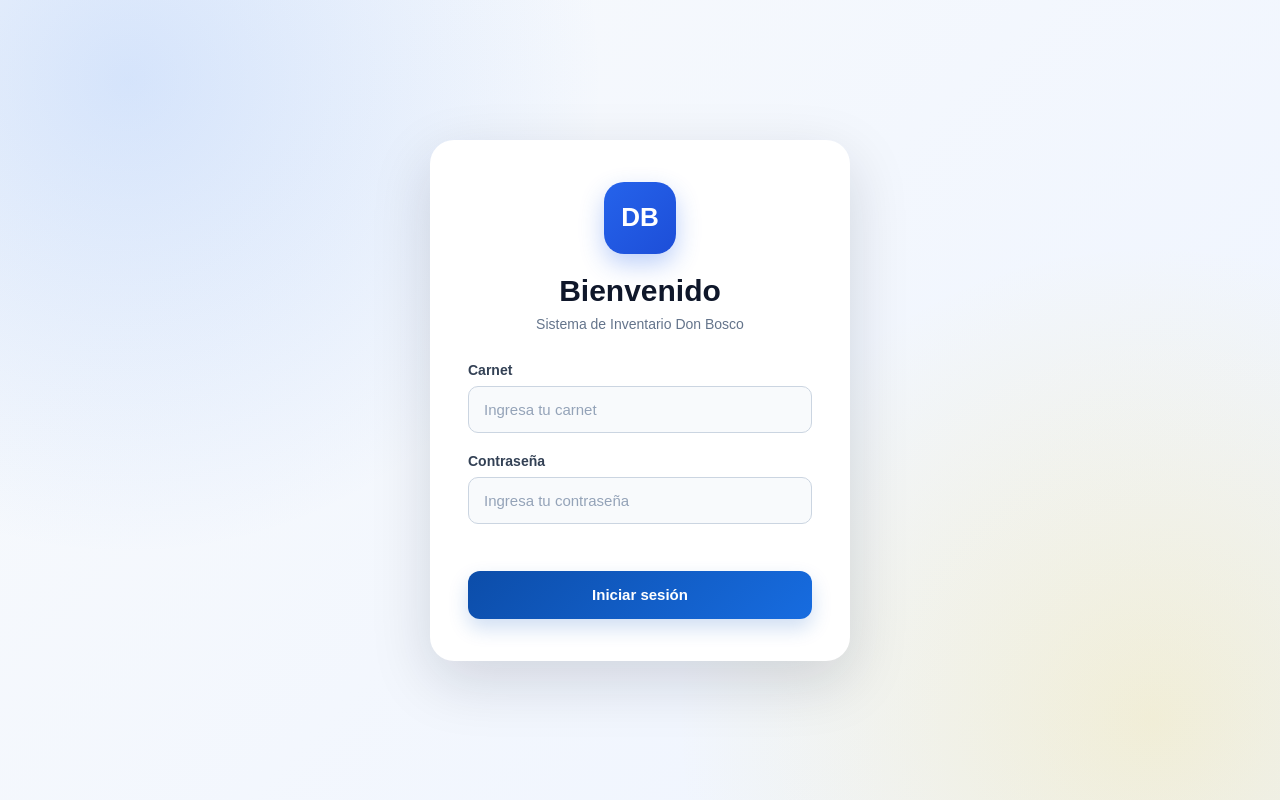
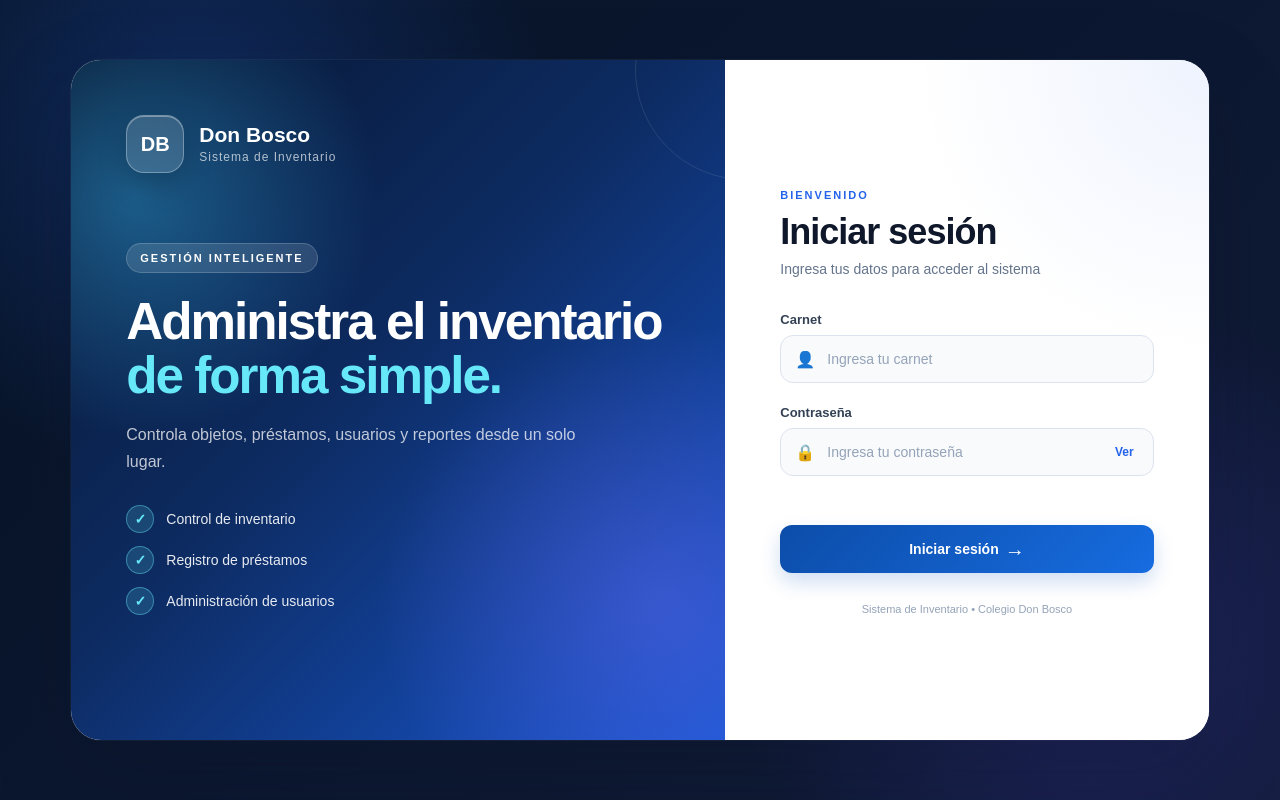
Before and after one commit to xfelixp47/inventario_colegio1, a React (Vite) app: page /login in a window 1280 px wide. Built offline with nearby package versions, Linux system fonts and the light colour scheme.

Commit message:
Cambios del proyecto

```diff
--- a/src/components/auth/LoginForm.css
+++ b/src/components/auth/LoginForm.css
@@ -1,137 +1,536 @@
-.login-card {
-  width: 100%;
-  max-width: 420px;
-  background: #ffffff;
-  padding: 42px 38px;
-  border-radius: 24px;
-  box-shadow: 0 20px 60px rgba(15, 23, 42, 0.15);
-  text-align: center;
+* {
+  box-sizing: border-box;
 }
 
-.login-logo {
-  width: 72px;
-  height: 72px;
-  margin: 0 auto 20px;
-  border-radius: 20px;
+.login-container {
+  width: min(1150px, 94%);
+  min-height: 680px;
+
+  display: grid;
+  grid-template-columns: 1.15fr 0.85fr;
+
+  border-radius: 30px;
+  overflow: hidden;
+
+  background: white;
+
+  box-shadow:
+    0 30px 80px rgba(15, 23, 42, 0.28),
+    0 0 0 1px rgba(255, 255, 255, 0.05);
+}
+
+/* =========================
+   PARTE IZQUIERDA
+========================= */
+
+.login-left {
+  position: relative;
+
+  display: flex;
+  flex-direction: column;
+
+  padding: 55px;
+
+  color: white;
+
+  background:
+    radial-gradient(
+      circle at 10% 20%,
+      rgba(56, 189, 248, 0.4),
+      transparent 30%
+    ),
+    radial-gradient(
+      circle at 90% 80%,
+      rgba(99, 102, 241, 0.45),
+      transparent 35%
+    ),
+    linear-gradient(
+      135deg,
+      #07152f 0%,
+      #0d2b61 45%,
+      #1757d1 100%
+    );
+
+  overflow: hidden;
+}
+
+.brand {
+  position: relative;
+  z-index: 2;
+
+  display: flex;
+  align-items: center;
+  gap: 15px;
+}
+
+.brand-logo {
+  width: 58px;
+  height: 58px;
 
   display: flex;
   align-items: center;
   justify-content: center;
 
-  background: linear-gradient(135deg, #2563eb, #1d4ed8);
-  color: white;
+  border-radius: 18px;
 
-  font-size: 26px;
+  font-size: 20px;
+  font-weight: 900;
+
+  background: rgba(255, 255, 255, 0.15);
+
+  border: 1px solid rgba(255, 255, 255, 0.3);
+
+  backdrop-filter: blur(15px);
+
+  box-shadow:
+    inset 0 1px 0 rgba(255, 255, 255, 0.35),
+    0 12px 30px rgba(0, 0, 0, 0.2);
+}
+
+.brand h2 {
+  margin: 0;
+
+  font-size: 21px;
+  font-weight: 800;
+}
+
+.brand span {
+  font-size: 12px;
+
+  color: rgba(255, 255, 255, 0.68);
+
+  letter-spacing: 1px;
+}
+
+.hero-content {
+  position: relative;
+  z-index: 2;
+
+  margin-top: auto;
+  margin-bottom: auto;
+
+  max-width: 520px;
+}
+
+.hero-tag {
+  display: inline-block;
+
+  padding: 8px 13px;
+
+  border-radius: 30px;
+
+  font-size: 11px;
+  font-weight: 700;
+
+  letter-spacing: 2px;
+
+  background: rgba(255, 255, 255, 0.12);
+
+  border: 1px solid rgba(255, 255, 255, 0.18);
+}
+
+.hero-content h1 {
+  margin: 22px 0 18px;
+
+  font-size: clamp(38px, 4vw, 58px);
+
+  line-height: 1.05;
+
+  letter-spacing: -2px;
+}
+
+.hero-content h1 span {
+  display: block;
+
+  color: #67e8f9;
+}
+
+.hero-content p {
+  max-width: 470px;
+
+  font-size: 16px;
+
+  line-height: 1.7;
+
+  color: rgba(255, 255, 255, 0.74);
+}
+
+.feature-list {
+  display: flex;
+  flex-direction: column;
+
+  gap: 13px;
+
+  margin-top: 30px;
+}
+
+.feature {
+  display: flex;
+  align-items: center;
+
+  gap: 12px;
+
+  font-size: 14px;
+
+  color: rgba(255, 255, 255, 0.9);
+}
+
+.feature-icon {
+  width: 28px;
+  height: 28px;
+
+  display: flex;
+  align-items: center;
+  justify-content: center;
+
+  border-radius: 50%;
+
+  background: rgba(103, 232, 249, 0.16);
+
+  border: 1px solid rgba(103, 232, 249, 0.4);
+
+  color: #67e8f9;
+
+  font-weight: 800;
+}
+
+/* círculos decorativos */
+
+.decor-circle {
+  position: absolute;
+
+  border-radius: 50%;
+
+  border: 1px solid rgba(255, 255, 255, 0.1);
+}
+
+.circle-one {
+  width: 320px;
+  height: 320px;
+
+  right: -130px;
+  top: -100px;
+}
+
+.circle-two {
+  width: 500px;
+  height: 500px;
+
+  left: -280px;
+  bottom: -300px;
+}
+
+/* =========================
+   PARTE DERECHA
+========================= */
+
+.login-right {
+  display: flex;
+
+  align-items: center;
+  justify-content: center;
+
+  padding: 55px;
+
+  background:
+    radial-gradient(
+      circle at top right,
+      rgba(37, 99, 235, 0.08),
+      transparent 35%
+    ),
+    #ffffff;
+}
+
+.login-card {
+  width: 100%;
+  max-width: 390px;
+}
+
+.mobile-logo {
+  display: none;
+}
+
+.login-header {
+  margin-bottom: 35px;
+}
+
+.small-title {
+  color: #2563eb;
+
+  font-size: 11px;
+
   font-weight: 800;
 
-  box-shadow: 0 10px 25px rgba(37, 99, 235, 0.3);
+  letter-spacing: 2px;
 }
 
-.login-card h1 {
-  margin: 0;
-  font-size: 30px;
+.login-header h2 {
+  margin: 8px 0 8px;
+
   color: #0f172a;
+
+  font-size: 36px;
+
+  letter-spacing: -1px;
 }
 
-.login-subtitle {
-  margin: 8px 0 30px;
+.login-header p {
+  margin: 0;
+
   color: #64748b;
+
   font-size: 14px;
 }
 
+/* FORMULARIO */
+
 .login-form {
   display: flex;
+
   flex-direction: column;
-  gap: 20px;
-  text-align: left;
+
+  gap: 22px;
 }
 
-.form-group {
+.input-group {
   display: flex;
+
   flex-direction: column;
+
   gap: 8px;
 }
 
-.form-group label {
-  font-size: 14px;
-  font-weight: 600;
+.input-group label {
   color: #334155;
+
+  font-size: 13px;
+
+  font-weight: 700;
 }
 
-.form-group input {
+.input-box {
+  position: relative;
+
+  display: flex;
+
+  align-items: center;
+}
+
+.input-icon {
+  position: absolute;
+
+  left: 15px;
+
+  font-size: 16px;
+
+  z-index: 2;
+}
+
+.input-box input {
   width: 100%;
-  padding: 14px 15px;
 
-  box-sizing: border-box;
+  padding: 15px 70px 15px 46px;
 
-  border: 1px solid #cbd5e1;
-  border-radius: 10px;
+  border: 1px solid #dce3ee;
+
+  border-radius: 13px;
+
+  outline: none;
+
+  font-size: 14px;
+
+  color: #0f172a;
 
   background: #f8fafc;
-  color: #0f172a;
 
-  font-size: 15px;
-  outline: none;
-
-  transition: 0.2s;
+  transition: 0.25s;
 }
 
-.form-group input:focus {
-  border-color: #2563eb;
-  background: white;
-  box-shadow: 0 0 0 4px rgba(37, 99, 235, 0.12);
+.input-box input:hover {
+  border-color: #94a3b8;
 }
 
-.form-group input::placeholder {
+.input-box input:focus {
+  border-color: #2563eb;
+
+  background: white;
+
+  box-shadow:
+    0 0 0 4px rgba(37, 99, 235, 0.1),
+    0 8px 20px rgba(37, 99, 235, 0.08);
+}
+
+.input-box input::placeholder {
   color: #94a3b8;
 }
 
+.show-password {
+  position: absolute;
+
+  right: 14px;
+
+  border: none;
+
+  background: transparent;
+
+  color: #2563eb;
+
+  font-size: 12px;
+
+  font-weight: 700;
+
+  cursor: pointer;
+}
+
+/* ERROR */
+
+.login-error {
+  padding: 12px 14px;
+
+  border-radius: 10px;
+
+  color: #dc2626;
+
+  background: #fff1f2;
+
+  border: 1px solid #fecdd3;
+
+  font-size: 13px;
+}
+
+/* BOTÓN */
+
 .login-button {
   width: 100%;
-  padding: 15px;
+
+  display: flex;
+
+  align-items: center;
+  justify-content: center;
+
+  gap: 12px;
+
+  padding: 16px;
 
   margin-top: 5px;
 
   border: none;
-  border-radius: 11px;
 
-  background: linear-gradient(135deg, #2563eb, #1d4ed8);
+  border-radius: 13px;
+
   color: white;
 
-  font-size: 15px;
-  font-weight: 700;
+  font-size: 14px;
+
+  font-weight: 800;
 
   cursor: pointer;
 
-  box-shadow: 0 8px 20px rgba(37, 99, 235, 0.25);
+  background:
+    linear-gradient(
+      135deg,
+      #2563eb,
+      #4f46e5
+    );
 
-  transition: 0.2s;
+  box-shadow:
+    0 12px 30px rgba(37, 99, 235, 0.32);
+
+  transition: 0.25s ease;
 }
 
 .login-button:hover {
-  transform: translateY(-2px);
-  box-shadow: 0 12px 25px rgba(37, 99, 235, 0.32);
+  transform: translateY(-3px);
+
+  box-shadow:
+    0 17px 35px rgba(37, 99, 235, 0.38);
 }
 
 .login-button:active {
   transform: translateY(0);
 }
 
-.login-error {
-  padding: 11px 12px;
+.arrow {
+  font-size: 20px;
 
-  border: 1px solid #fecaca;
-  border-radius: 9px;
-
-  background: #fef2f2;
-  color: #dc2626;
-
-  font-size: 13px;
-  text-align: center;
+  transition: 0.2s;
 }
 
-@media (max-width: 500px) {
-  .login-card {
-    padding: 32px 24px;
+.login-button:hover .arrow {
+  transform: translateX(5px);
+}
+
+.login-footer {
+  margin-top: 30px;
+
+  text-align: center;
+
+  color: #94a3b8;
+
+  font-size: 11px;
+}
+
+/* =========================
+   RESPONSIVE
+========================= */
+
+@media (max-width: 850px) {
+
+  .login-container {
+    display: block;
+
+    width: min(480px, 94%);
+
+    min-height: auto;
+  }
+
+  .login-left {
+    display: none;
+  }
+
+  .login-right {
+    padding: 45px 35px;
+  }
+
+  .mobile-logo {
+    width: 65px;
+    height: 65px;
+
+    margin-bottom: 25px;
+
+    display: flex;
+
+    align-items: center;
+    justify-content: center;
+
+    border-radius: 18px;
+
+    color: white;
+
+    font-size: 21px;
+
+    font-weight: 900;
+
+    background:
+      linear-gradient(
+        135deg,
+        #2563eb,
+        #4f46e5
+      );
+
+    box-shadow:
+      0 12px 25px rgba(37, 99, 235, 0.3);
   }
 }
+
+@media (max-width: 480px) {
+
+  .login-right {
+    padding: 35px 25px;
+  }
+
+  .login-header h2 {
+    font-size: 30px;
+  }
+
+}
--- a/src/components/auth/LoginForm.tsx
+++ b/src/components/auth/LoginForm.tsx
@@ -11,6 +11,7 @@ interface LoginFormProps {
 function LoginForm({ error, onSubmit }: LoginFormProps) {
   const [carnet, setCarnet] = useState("");
   const [password, setPassword] = useState("");
+  const [showPassword, setShowPassword] = useState(false);
 
   const handleSubmit = (e: FormEvent<HTMLFormElement>) => {
     e.preventDefault();
@@ -22,15 +23,77 @@ function LoginForm({ error, onSubmit }: LoginFormProps) {
   };
 
   return (
+    <div className="login-container">
+
+      <div className="login-left">
+        <div className="brand">
+          <div className="brand-logo">DB</div>
+
+          <div>
+            <h2>Don Bosco</h2>
+            <span>Sistema de Inventario</span>
+          </div>
+        </div>
+
+        <div className="hero-content">
+          <span className="hero-tag">GESTIÓN INTELIGENTE</span>
+
+          <h1>
+            Administra el inventario
+            <span> de forma simple.</span>
+          </h1>
+
+          <p>
+            Controla objetos, préstamos, usuarios y reportes desde un solo lugar.
+          </p>
+
+          <div className="feature-list">
+
+            <div className="feature">
+              <div className="feature-icon">✓</div>
+              <span>Control de inventario</span>
+            </div>
+
+            <div className="feature">
+              <div className="feature-icon">✓</div>
+              <span>Registro de préstamos</span>
+            </div>
+
+            <div className="feature">
+              <div className="feature-icon">✓</div>
+              <span>Administración de usuarios</span>
+            </div>
+
+          </div>
+        </div>
+
+        <div className="decor-circle circle-one"></div>
+        <div className="decor-circle circle-two"></div>
+      </div>
+
+      <div className="login-right">
+
         <div className="login-card">
-      <div className="login-logo">DB</div>
 
-      <h1>Bienvenido</h1>
-      <p className="login-subtitle">Sistema de Inventario Don Bosco</p>
+          <div className="mobile-logo">DB</div>
 
-      <form className="login-form" onSubmit={handleSubmit}>
-        <div className="form-group">
+          <div className="login-header">
+            <span className="small-title">BIENVENIDO</span>
+
+            <h2>Iniciar sesión</h2>
+
+            <p>
+              Ingresa tus datos para acceder al sistema
+            </p>
+          </div>
+
+          <form onSubmit={handleSubmit} className="login-form">
+
+            <div className="input-group">
               <label htmlFor="carnet">Carnet</label>
+
+              <div className="input-box">
+                <span className="input-icon">👤</span>
 
                 <input
                   id="carnet"
@@ -42,27 +105,54 @@ function LoginForm({ error, onSubmit }: LoginFormProps) {
                   required
                 />
               </div>
+            </div>
 
-        <div className="form-group">
+            <div className="input-group">
               <label htmlFor="password">Contraseña</label>
+
+              <div className="input-box">
+                <span className="input-icon">🔒</span>
 
                 <input
                   id="password"
-            type="password"
+                  type={showPassword ? "text" : "password"}
                   placeholder="Ingresa tu contraseña"
                   value={password}
                   onChange={(e) => setPassword(e.target.value)}
                   autoComplete="current-password"
                   required
                 />
+
+                <button
+                  type="button"
+                  className="show-password"
+                  onClick={() => setShowPassword(!showPassword)}
+                >
+                  {showPassword ? "Ocultar" : "Ver"}
+                </button>
+              </div>
             </div>
 
-        {error && <div className="login-error">{error}</div>}
+            {error && (
+              <div className="login-error">
+                ⚠ {error}
+              </div>
+            )}
 
             <button type="submit" className="login-button">
-          Iniciar sesión
+              <span>Iniciar sesión</span>
+              <span className="arrow">→</span>
             </button>
+
           </form>
+
+          <div className="login-footer">
+            Sistema de Inventario • Colegio Don Bosco
+          </div>
+
+        </div>
+      </div>
+
     </div>
   );
 }
--- a/src/pages/auth/LoginPage.css
+++ b/src/pages/auth/LoginPage.css
@@ -3,22 +3,29 @@
   min-height: 100vh;
 
   display: flex;
+
   justify-content: center;
   align-items: center;
 
-  padding: 25px;
-  box-sizing: border-box;
+  padding: 35px;
 
   background:
     radial-gradient(
-      circle at 10% 10%,
-      rgba(59, 130, 246, 0.18),
-      transparent 35%
+      circle at 15% 15%,
+      rgba(37, 99, 235, 0.28),
+      transparent 28%
     ),
     radial-gradient(
-      circle at 90% 90%,
-      rgba(250, 204, 21, 0.17),
-      transparent 35%
+      circle at 85% 80%,
+      rgba(79, 70, 229, 0.24),
+      transparent 28%
     ),
-    linear-gradient(135deg, #f8fafc, #eef4ff);
+    linear-gradient(
+      135deg,
+      #071426,
+      #0b1730,
+      #111b36
+    );
+
+  box-sizing: border-box;
 }
```
Lines whose indentation alone changed are shown as unchanged.
